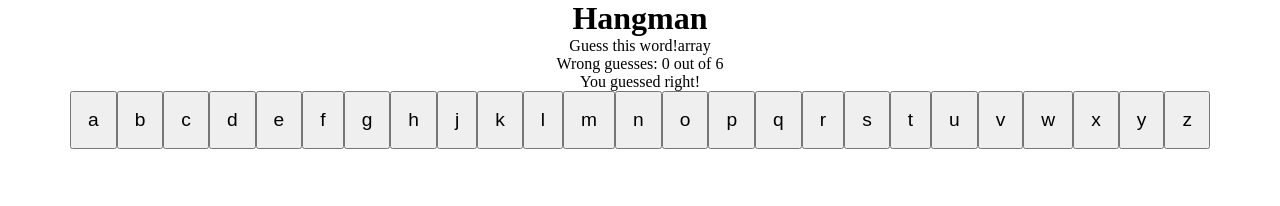
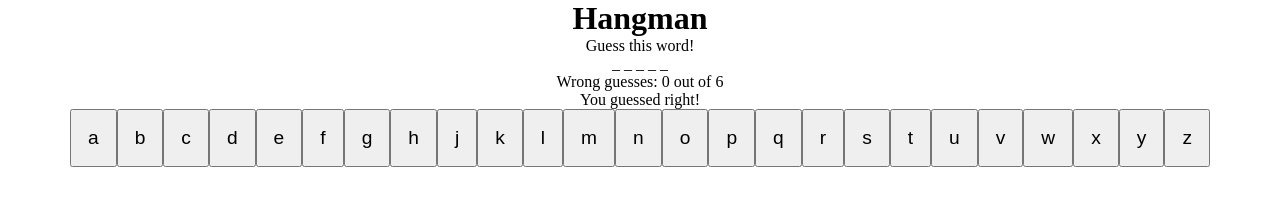
Before and after one commit to Las6103/Hangman, a plain HTML site: page index.html in a window 1280 px wide. Drawn offline with Linux system fonts and the light colour scheme.

Commit message:
created word to guess function

```diff
--- a/index.html
+++ b/index.html
@@ -11,7 +11,10 @@
       <h1 class="title">Hangman</h1>
     </header>
     <section class="guessing">
-      <div class="wordtobeguessed">Guess this word!<span id="answer"></span></div>
+      <div class="wordtobeguessed">Guess this word!</div>
+      <div class="answer">
+
+      </div>
       <div class="wrong-guess">Wrong guesses: <span id="mistakes">0</span> out of 6</div>
       <div class="right-guess">You guessed right!</div>
     </section>
--- a/main.js
+++ b/main.js
@@ -1,22 +1,21 @@
 let mistake = document.querySelector("#mistakes");
-console.log(mistakes);
-
-let answer = document.querySelector("#answer");
-console.log(answer);
-let answerarray =[];
+let answer = document.querySelector(".answer");
+let guessedWords = [];
 
 // Create and randomize words
 let words = ["cheeto", "keyboard", "mascot", "cellphone", "valorant", "array"];
 let word = words[Math.floor(Math.random() * words.length)];
-console.log(word);
 
 function wordToGuess() {
-    answer.innerHTML = word;
-    word.split(' ');
-    console.log(word);
+  let chars = word.split("");
+  chars.forEach((char) => {
+    let span = document.createElement("span");
+    let originalWord = char;
+    span.innerText = ' _ ';
+    answer.appendChild(span);
+  });
 }
 wordToGuess();
-
 
 // Create Buttons
 function createButtons() {
```
